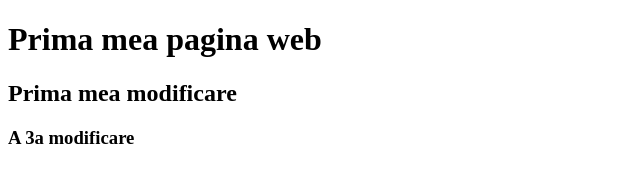
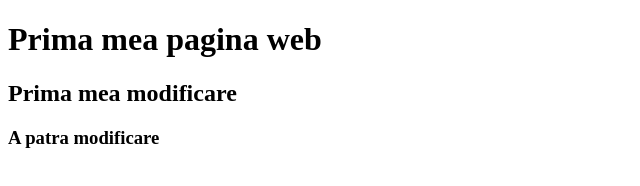
Before and after one commit to dragosjj/demoGoIT, a plain HTML site: page index.html in a window 1280 px wide. Shown: the full height of the page, 0-640 px from the left. Drawn offline with Linux system fonts and the light colour scheme.

Commit message:
a patra modificare
a patra modificare

```diff
--- a/index.html
+++ b/index.html
@@ -7,6 +7,6 @@
 <body>
     <h1>Prima mea pagina web</h1>
     <h2>Prima mea modificare</h2>
-    <h3>A 3a modificare</h3>
+    <h3>A patra modificare</h3>
 </body>
 </html>
```
